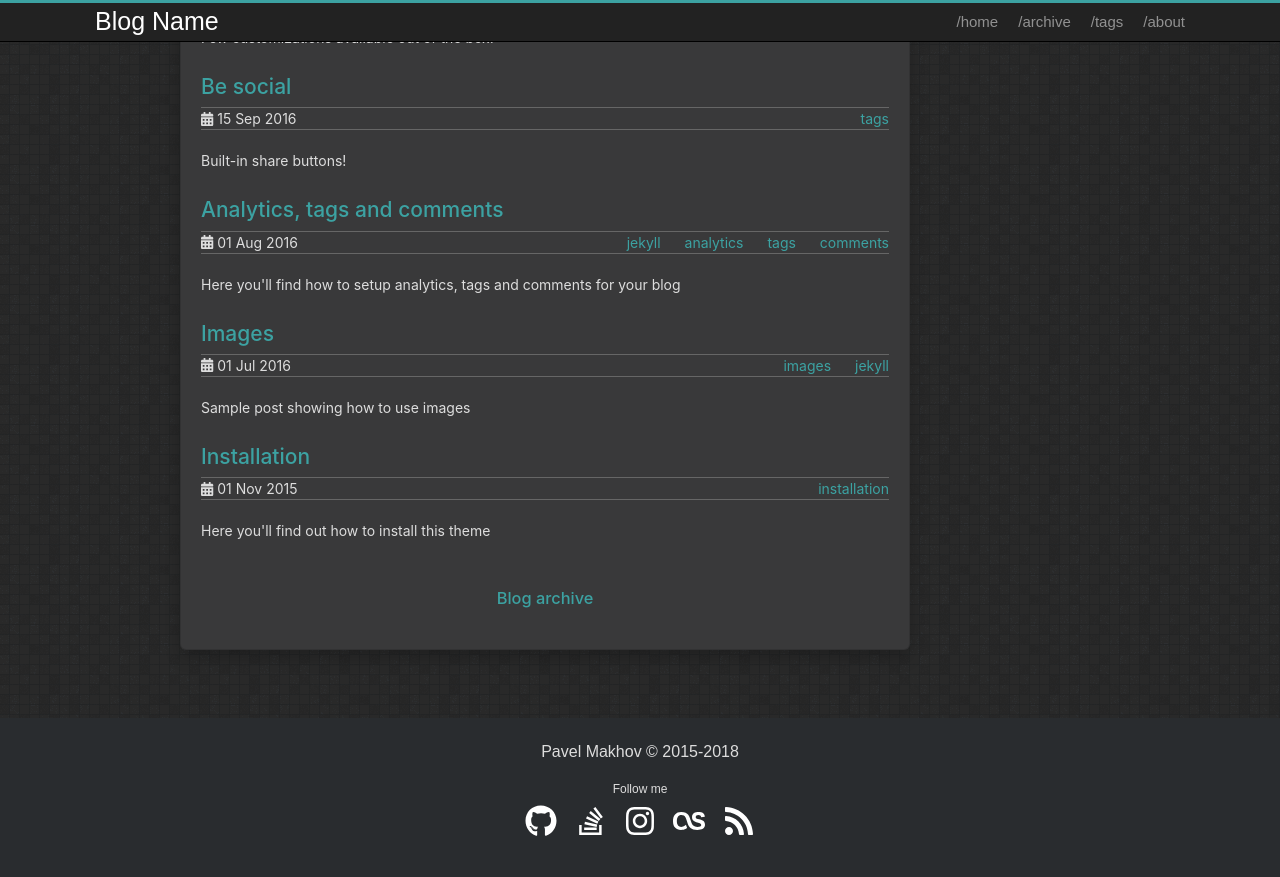
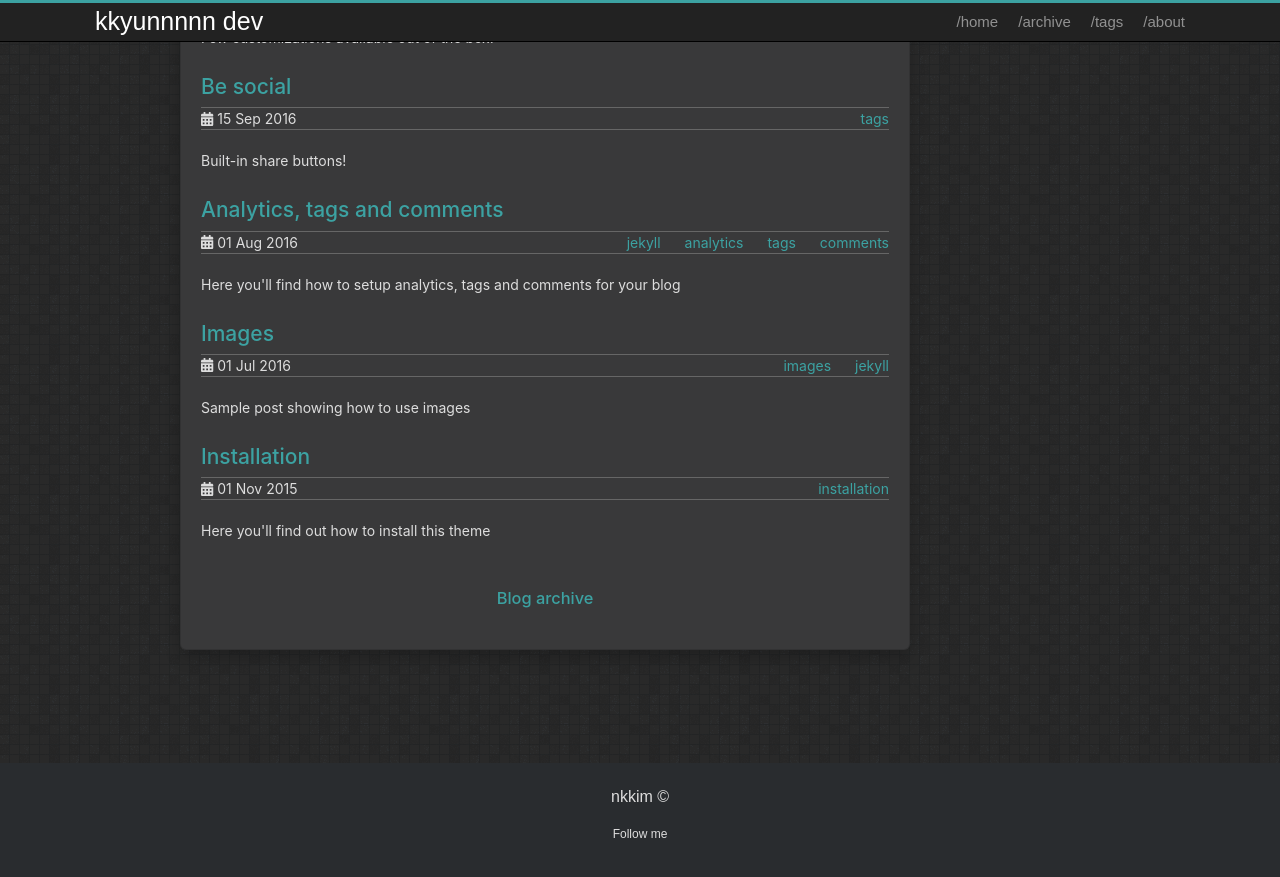
Before and after one commit to kkyunnnn/kkyunnnn.github.io, a Jekyll site: the page built from index.html, in a window 1280 px wide and 900 px high, scrolled down 776 px. Shown: the top 877 px of the window. Built offline with Jekyll 4.4.1, drawn with Linux system fonts in a browser that asks for light colours.

Commit message:
theme commit

```diff
--- a/_config.yml
+++ b/_config.yml
@@ -1,45 +1,42 @@
 # Jekyll configuration
 
-name: Blog Name
-description: Software Developer
+name: kkyunnnnn dev
+description: web develop
 
 # Url is currently only used only for the RSS feed in feed.xml
-url: http://streetturtle.github.io
+url: http://kkyunnnn.github.io
 #url: http://localhost:4000
 
 # For a project page here should be a project name. Otherwise (for user's/organization's page leave it empty)
-baseurl: '/jekyll-clean-dark'
 
-author: Pavel Makhov
-copyright: 2015-2018
+author: nkkim
 
 share:
-  facebook: true
-  twitter: true
-  gplus: true
+  facebook: false
+  twitter: false
+  gplus: false
   linkedin: true
-  pinterest: true
+  pinterest: false
   email: true
-
-social:
-  github: streetturtle
-  stackoverflow: ''
-  linkedin:
-  instagram: ''
-  lastfm: ''
-  rss: feed.xml
+#social:
+#  github: streetturtle
+#  stackoverflow: ''
+#  linkedin:
+#  instagram: ''
+#  lastfm: ''
+#  rss: feed.xml
 
 # Google Analytics key, leave blank to ignore
-google_analytics_key:
+# google_analytics_key:
 # Yandex metrica (https://metrica.yandex.com/) leave blank to ignore or put true to use
-yandex_metrica:
+# yandex_metrica:
 
 
 # Set this to your disqus shortname to enable comments. Note that the 'comments'
 # setting below must also be true. Individual posts can override 'comments' to
 # disable on a post-by-post basis
-disqus: streetturtle
-comments: false
+# disqus: streetturtle
+# comments: false
 
 permalink: /:year/:month/:title/
 
```
